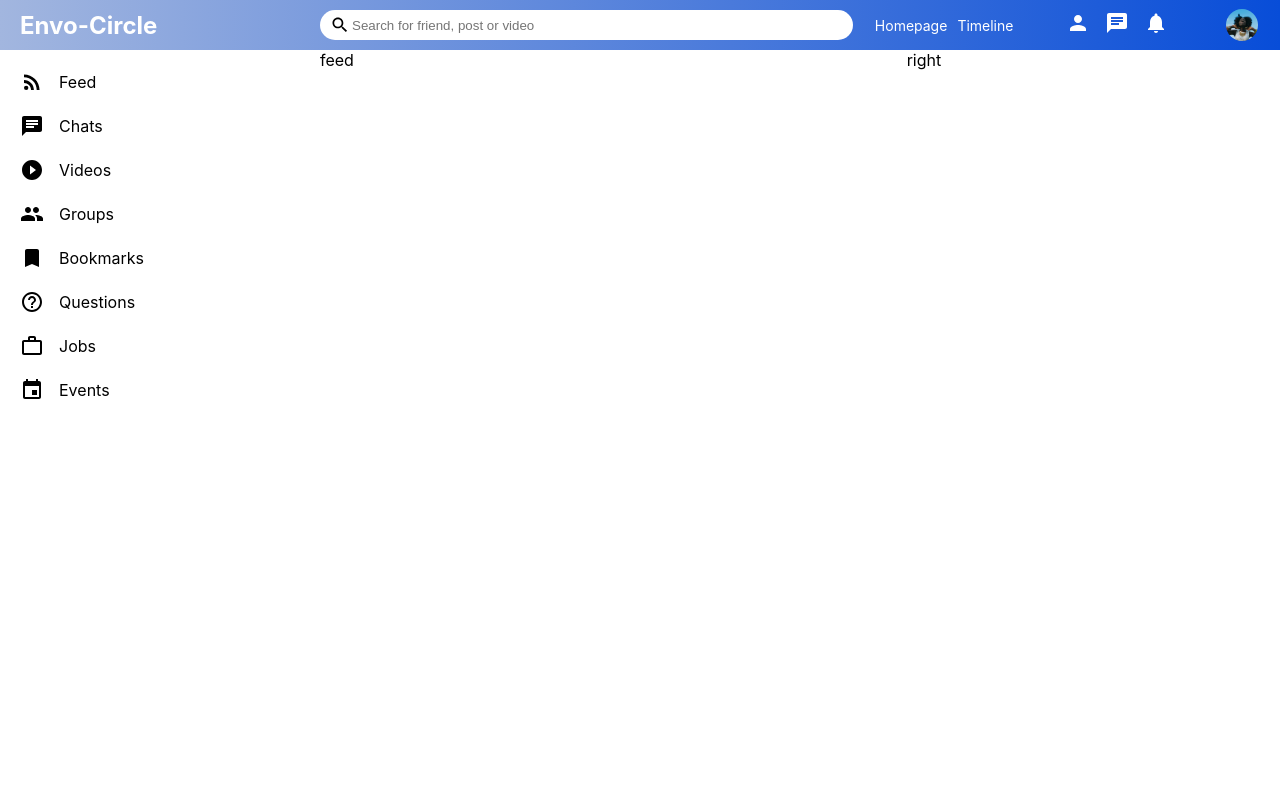
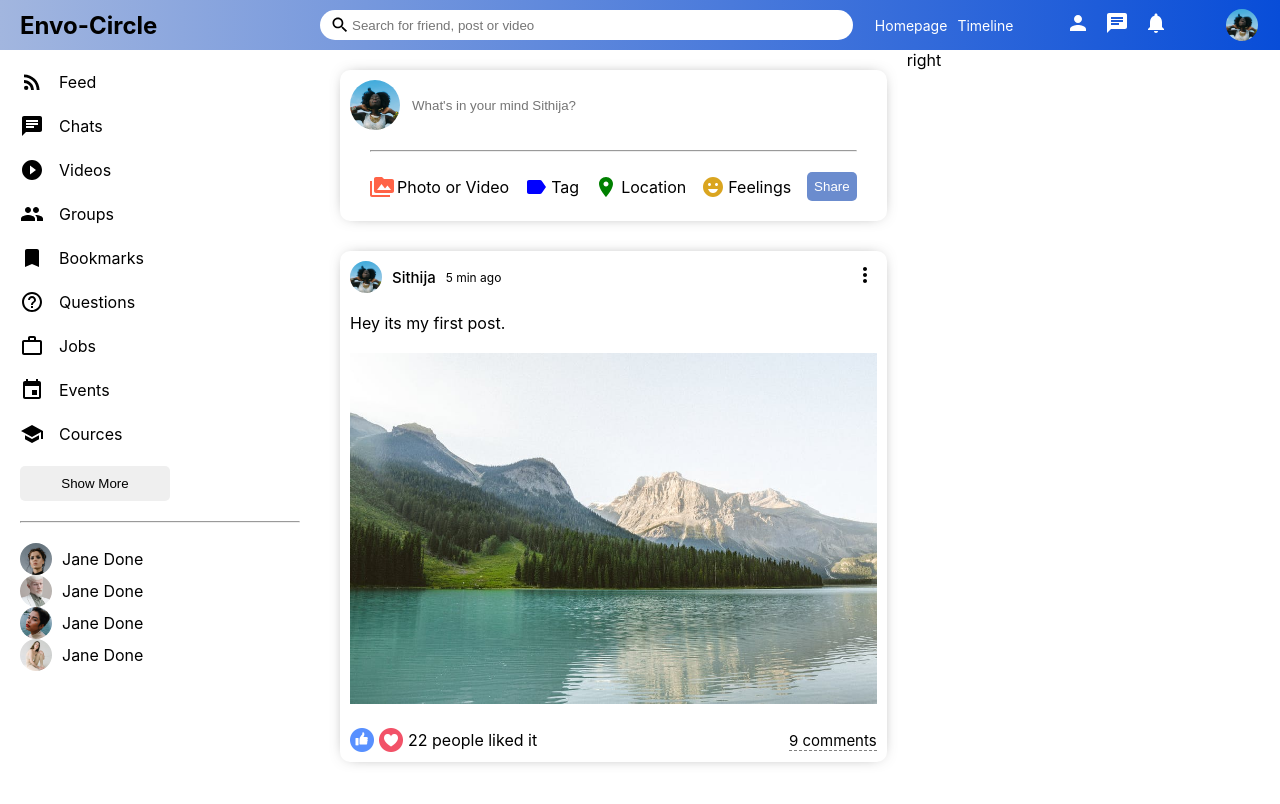
Before and after one commit to Sithija97/MERN---Social-Media-Platform, a React (Create React App) app in the folder client/: page / in a window 1280 px wide. Shown: the top 804 px of the page. Built offline with nearby package versions, Linux system fonts and the light colour scheme.

Commit message:
implemented feed

```diff
--- a/client/src/components/feed/feed.css
+++ b/client/src/components/feed/feed.css
@@ -1,3 +1,7 @@
 .feed {
   flex: 5.5;
 }
+
+.feedWrapper {
+  padding: 20px;
+}
--- a/client/src/components/feed/feed.jsx
+++ b/client/src/components/feed/feed.jsx
@@ -1,6 +1,15 @@
 import React from "react";
+import Post from "../post/post";
+import Share from "../share/share";
 import "./feed.css";
 
 export default function Feed() {
-  return <div className="feed">feed</div>;
+  return (
+    <div className="feed">
+      <div className="feedWrapper">
+        <Share />
+        <Post />
+      </div>
+    </div>
+  );
 }
--- /dev/null
+++ b/client/src/components/post/post.css
@@ -0,0 +1,78 @@
+.post {
+  width: 100%;
+  border-radius: 10px;
+  -webkit-box-shadow: 0px 0px 16px -8px rgba(0, 0, 0, 0.68);
+  box-shadow: 0px 0px 16px -8px rgba(0, 0, 0, 0.68);
+  margin: 30px 0;
+}
+
+.postWrapper {
+  padding: 10px;
+}
+
+.postTop {
+  display: flex;
+  align-items: center;
+  justify-content: space-between;
+}
+
+.postTopLeft {
+  display: flex;
+  align-items: center;
+}
+
+.postProfileImg {
+  width: 32px;
+  height: 32px;
+  border-radius: 50%;
+  object-fit: cover;
+}
+
+.postUsername {
+  font-size: 15px;
+  font-weight: 500;
+  margin: 0 10px;
+}
+
+.postDate {
+  font-size: 12px;
+}
+
+.postCenter {
+  margin: 20px 0;
+}
+
+.postImg {
+  margin-top: 20px;
+  width: 100%;
+  max-height: 500px;
+  object-fit: contain;
+}
+
+.postBottom {
+  display: flex;
+  align-items: center;
+  justify-content: space-between;
+}
+
+.postBottomLeft {
+  display: flex;
+  align-items: center;
+}
+
+.likeIcon {
+  width: 24px;
+  height: 24px;
+  margin-right: 5px;
+  cursor: pointer;
+}
+
+.postLikeCounter {
+  font-size: 15px;
+}
+
+.postCommentText {
+  cursor: pointer;
+  border-bottom: 1px dashed gray;
+  font-size: 15px;
+}
--- /dev/null
+++ b/client/src/components/post/post.jsx
@@ -0,0 +1,40 @@
+import { MoreVert } from "@material-ui/icons";
+import React from "react";
+import "./post.css";
+
+export default function Post() {
+  return (
+    <div className="post">
+      <div className="postWrapper">
+        <div className="postTop">
+          <div className="postTopLeft">
+            <img
+              src="/assets/person/3.jpeg"
+              alt=""
+              className="postProfileImg"
+            />
+            <span className="postUsername">Sithija</span>
+            <span className="postDate">5 min ago</span>
+          </div>
+          <div className="postTopRight">
+            <MoreVert />
+          </div>
+        </div>
+        <div className="postCenter">
+          <span className="postText">Hey its my first post.</span>
+          <img className="postImg" src="/assets/post/3.jpeg" alt="" />
+        </div>
+        <div className="postBottom">
+          <div className="postBottomLeft">
+            <img src="/assets/like.png" alt="" className="likeIcon" />
+            <img src="/assets/heart.png" alt="" className="likeIcon" />
+            <span className="likeCounter">22 people liked it</span>
+          </div>
+          <div className="postBottomRight">
+            <span className="postCommentText">9 comments</span>
+          </div>
+        </div>
+      </div>
+    </div>
+  );
+}
--- /dev/null
+++ b/client/src/components/share/share.css
@@ -0,0 +1,94 @@
+.share {
+  width: 100%;
+  border-radius: 10px;
+  -webkit-box-shadow: 0px 0px 16px -8px rgba(0, 0, 0, 0.68);
+  box-shadow: 0px 0px 16px -8px rgba(0, 0, 0, 0.68);
+}
+
+.shareWrapper {
+  padding: 10px;
+}
+
+.shareTop {
+  display: flex;
+  align-items: center;
+}
+
+.shareProfileImg {
+  width: 50px;
+  height: 50px;
+  border-radius: 50%;
+  object-fit: cover;
+  margin-right: 10px;
+}
+
+.shareInput {
+  border: none;
+  width: 80%;
+}
+
+.shareInput:focus {
+  outline: none;
+}
+
+.shareHr {
+  margin: 20px;
+}
+
+.shareBottom {
+  display: flex;
+  align-items: center;
+  justify-content: space-between;
+  margin-bottom: 10px;
+}
+
+.shareOptions {
+  display: flex;
+  margin-left: 20px;
+}
+
+.shareOption {
+  display: flex;
+  align-items: center;
+  margin-right: 15px;
+  cursor: pointer;
+}
+
+.shareIcon {
+  font-size: 18px;
+  margin-right: 3px;
+}
+
+.shareOptionText {
+  font-size: 14px;
+  font-weight: 500;
+}
+
+.shareButton {
+  border: none;
+  padding: 7px;
+  border-radius: 5px;
+  background-color: #6b8cce;
+  font-weight: 500;
+  margin-right: 20px;
+  cursor: pointer;
+  color: white;
+}
+
+.shareImgContainer {
+  padding: 0 20px 10px 20px;
+  position: relative;
+}
+
+.shareImg {
+  width: 100%;
+  object-fit: cover;
+}
+
+.shareCancelImg {
+  position: absolute;
+  top: 0;
+  right: 20px;
+  cursor: pointer;
+  opacity: 0.7;
+}
--- /dev/null
+++ b/client/src/components/share/share.jsx
@@ -0,0 +1,41 @@
+import React from "react";
+import "./share.css";
+import { PermMedia, Label, Room, EmojiEmotions } from "@material-ui/icons";
+
+export default function Share() {
+  return (
+    <div className="share">
+      <div className="shareWrapper">
+        <div className="shareTop">
+          <img src="/assets/person/3.jpeg" alt="" className="shareProfileImg" />
+          <input
+            placeholder="What's in your mind Sithija?"
+            className="shareInput"
+          />
+        </div>
+        <hr className="shareHr" />
+        <div className="shareBottom">
+          <div className="shareOptions">
+            <div className="shareOption">
+              <PermMedia htmlColor="tomato" className="shareIcon" />
+              <span className="sharOptionText">Photo or Video</span>
+            </div>
+            <div className="shareOption">
+              <Label htmlColor="blue" className="shareIcon" />
+              <span className="sharOptionText">Tag</span>
+            </div>
+            <div className="shareOption">
+              <Room htmlColor="green" className="shareIcon" />
+              <span className="sharOptionText">Location</span>
+            </div>
+            <div className="shareOption">
+              <EmojiEmotions htmlColor="goldenrod" className="shareIcon" />
+              <span className="sharOptionText">Feelings</span>
+            </div>
+          </div>
+          <button className="shareButton">Share</button>
+        </div>
+      </div>
+    </div>
+  );
+}
--- a/client/src/components/sidebar/sidebar.css
+++ b/client/src/components/sidebar/sidebar.css
@@ -53,3 +53,16 @@
   margin: 0;
   list-style: none;
 }
+
+.sidebarFriend {
+  display: flex;
+  align-items: center;
+}
+
+.sidebarFriendImg {
+  width: 32px;
+  height: 32px;
+  border-radius: 50%;
+  object-fit: cover;
+  margin-right: 10px;
+}
--- a/client/src/components/sidebar/sidebar.jsx
+++ b/client/src/components/sidebar/sidebar.jsx
@@ -10,6 +10,7 @@
   WorkOutline,
   Event,
   School,
+  Book,
 } from "@material-ui/icons";
 
 export default function Sidebar() {
@@ -49,6 +50,46 @@
             <Event className="sidebarIcon" />
             <span className="sidebarListItemText">Events</span>
           </li>
+          <li className="sidebarListItem">
+            <School className="sidebarIcon" />
+            <span className="sidebarListItemText">Cources</span>
+          </li>
+        </ul>
+        <button className="sidebarButton">Show More</button>
+        <hr className="sidebarHr" />
+        <ul className="sidebarFriendList">
+          <li className="sidebarFriend">
+            <img
+              src="/assets/person/1.jpeg"
+              alt=""
+              className="sidebarFriendImg"
+            />
+            <span className="sidebarFriendName">Jane Done</span>
+          </li>
+          <li className="sidebarFriend">
+            <img
+              src="/assets/person/2.jpeg"
+              alt=""
+              className="sidebarFriendImg"
+            />
+            <span className="sidebarFriendName">Jane Done</span>
+          </li>
+          <li className="sidebarFriend">
+            <img
+              src="/assets/person/4.jpeg"
+              alt=""
+              className="sidebarFriendImg"
+            />
+            <span className="sidebarFriendName">Jane Done</span>
+          </li>
+          <li className="sidebarFriend">
+            <img
+              src="/assets/person/5.jpeg"
+              alt=""
+              className="sidebarFriendImg"
+            />
+            <span className="sidebarFriendName">Jane Done</span>
+          </li>
         </ul>
       </div>
     </div>
--- a/client/src/components/topbar/topbar.css
+++ b/client/src/components/topbar/topbar.css
@@ -23,7 +23,7 @@
   font-size: 24px;
   margin-left: 20px;
   font-weight: bold;
-  color: white;
+  color: black;
   cursor: pointer;
 }
 
```
